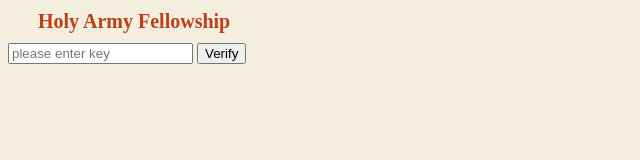
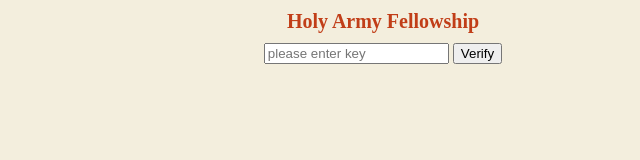
Before and after one commit to CHARANRAJEEV234/songs, a website: page index.html in a window 1280 px wide. Shown: the whole page, without its empty margins (0-640 px from the left). Drawn offline with Linux system fonts and the light colour scheme; a web font is replaced by a local one.

Commit message:
Update index.html

```diff
--- a/index.html
+++ b/index.html
@@ -20,7 +20,7 @@ h2 {
 
 </style>
 </head>
-<body>
+<body align="center">
     <h2>Holy Army Fellowship</h2>
     <input type="password" id="key" placeholder="please enter key">
     <button type="button" onclick="func()">Verify</button>
```
